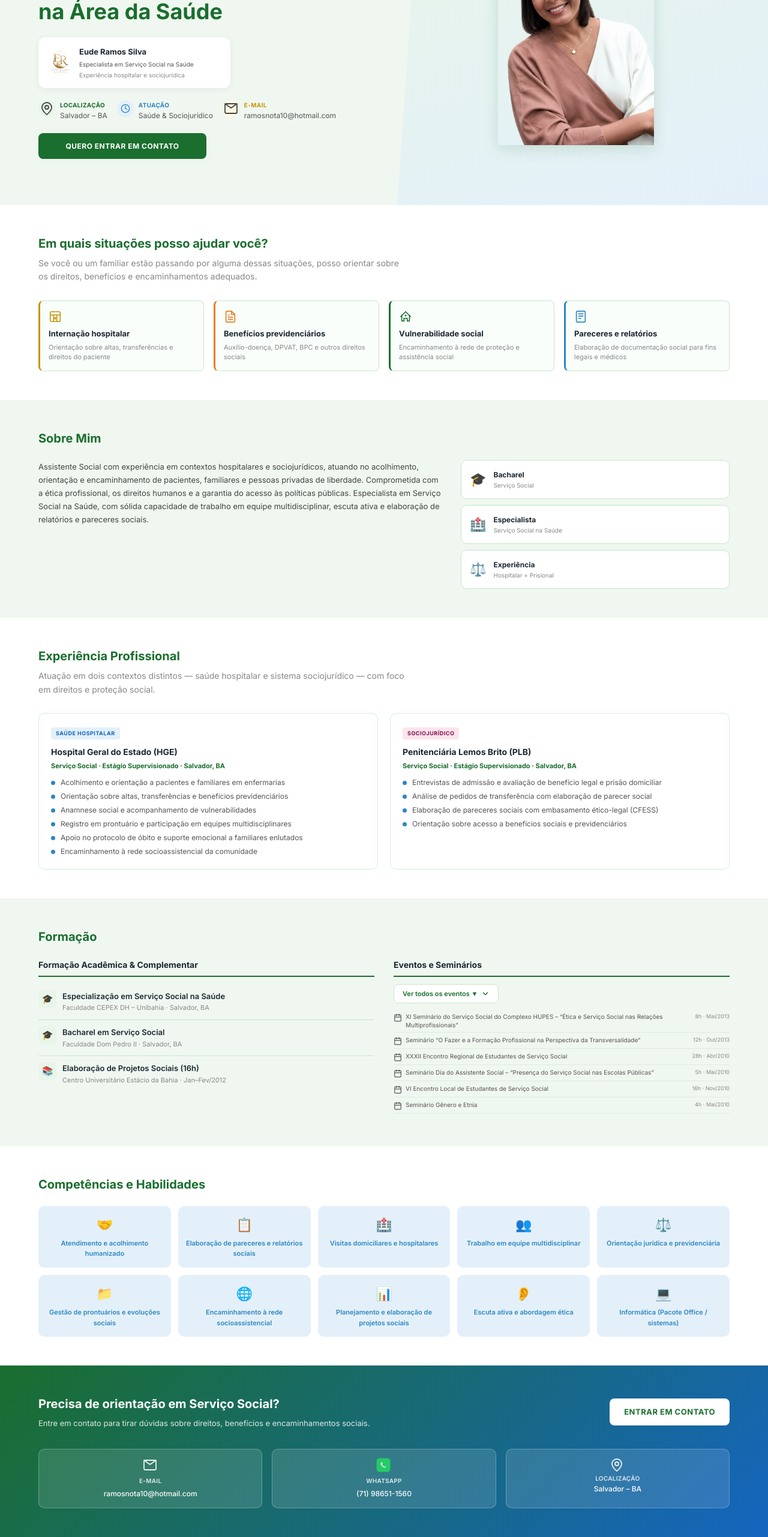
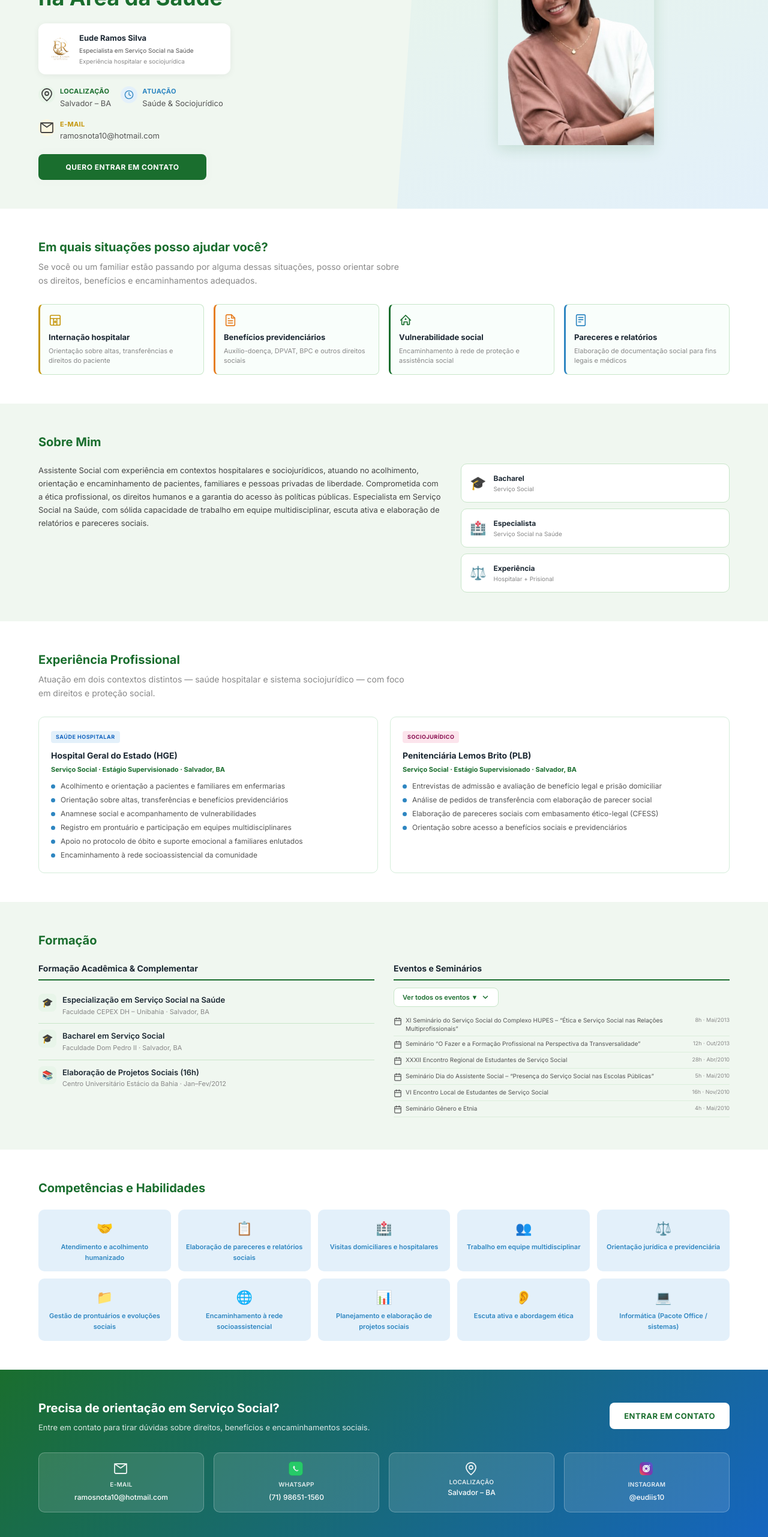
Before and after one commit to ViChagas07/Eude_Ramos, a Next.js app: page / in a window 1280 px wide. Shown: the part 234-2797 px from the top of the page at 60% size. Built offline with nearby package versions, Linux system fonts and the light colour scheme.

Commit message:
feat: add Instagram link to contato section

```diff
--- a/app/PortfolioContent.tsx
+++ b/app/PortfolioContent.tsx
@@ -139,6 +139,31 @@ function IconWhatsApp() {
         d="M17.4 14.8c-.3-.1-1.5-.7-1.7-.8-.2-.1-.4-.1-.5.1-.2.3-.6.8-.8.9-.1.1-.3.1-.5 0-1-.5-1.8-1-3.1-2.5-.4-.5-.7-1-.8-1.5 0-.2 0-.3.1-.5.1-.1.2-.2.3-.4.1-.1.1-.2.2-.3.1-.1.1-.2 0-.4-.1-.1-.5-1.2-.7-1.6-.2-.4-.4-.3-.5-.3h-.5c-.2 0-.4.1-.6.3-.2.2-.8.8-.8 2 0 1.2.9 2.3 1 2.5.1.2 1.7 2.7 4.2 3.8.6.2 1 .4 1.4.3.4-.1 1.5-.6 1.7-1.2.2-.6.2-1.1.1-1.2-.1-.1-.2-.2-.4-.3z"
         fill="#ffffff"
       />
+    </svg>
+  );
+}
+
+function IconInstagram() {
+  return (
+    <svg
+      width="24"
+      height="24"
+      viewBox="0 0 24 24"
+      fill="none"
+    >
+      {/* Fundo gradiente estilo Instagram */}
+      <defs>
+        <linearGradient id="insta-grad" x1="0" y1="1" x2="1" y2="0">
+          <stop offset="0%" stopColor="#F58529" />
+          <stop offset="25%" stopColor="#DD2A7B" />
+          <stop offset="50%" stopColor="#8134AF" />
+          <stop offset="100%" stopColor="#515BD4" />
+        </linearGradient>
+      </defs>
+      <rect x="1" y="1" width="22" height="22" rx="6" fill="url(#insta-grad)" />
+      <rect x="7" y="7" width="10" height="10" rx="4" fill="none" stroke="#fff" strokeWidth="1.8" />
+      <circle cx="17.5" cy="6.5" r="1" fill="#fff" />
+      <circle cx="12" cy="12" r="3" fill="none" stroke="#fff" strokeWidth="1.8" />
     </svg>
   );
 }
@@ -1073,6 +1098,21 @@ export default function PortfolioContent() {
                   Salvador – BA
                 </span>
               </div>
+
+              <div className="contato-card">
+                <a
+                  href="https://www.instagram.com/eudiis10/"
+                  target="_blank"
+                  rel="noopener noreferrer"
+                  aria-label="Perfil do Instagram"
+                >
+                  <span className="contato-card-icon">
+                    <IconInstagram />
+                  </span>
+                  <span className="contato-card-label">Instagram</span>
+                  <span className="contato-card-value">@eudiis10</span>
+                </a>
+              </div>
             </div>
           </div>
         </div>
--- a/app/globals.css
+++ b/app/globals.css
@@ -325,7 +325,7 @@ small,
 }
 
 .hero-eyebrow-name {
-  font-size: 10px;
+  font-size: 13px;
   font-weight: 600;
   color: var(--green-primary);
   text-transform: uppercase;
@@ -333,7 +333,7 @@ small,
 }
 
 .hero-eyebrow-sub {
-  font-size: 8px;
+  font-size: 10px;
   color: var(--text-muted);
   text-transform: uppercase;
   letter-spacing: 0.5px;
@@ -430,7 +430,7 @@ small,
 }
 
 .hero-meta-label {
-  font-size: 9px;
+  font-size: 11px;
   font-weight: 700;
   text-transform: uppercase;
   letter-spacing: 0.3px;
@@ -449,7 +449,7 @@ small,
 }
 
 .hero-meta-value {
-  font-size: 11px;
+  font-size: 13px;
   color: var(--text-secondary);
 }
 
@@ -1218,6 +1218,10 @@ small,
     grid-template-columns: repeat(2, 1fr);
   }
 
+  .contato-cards {
+    grid-template-columns: repeat(2, 1fr);
+  }
+
   .comp-grid {
     grid-template-columns: repeat(3, 1fr);
   }
@@ -1361,11 +1365,11 @@ small,
   }
 
   .hero-eyebrow-name {
+    font-size: 13px;
+  }
+
+  .hero-eyebrow-sub {
     font-size: 11px;
-  }
-
-  .hero-eyebrow-sub {
-    font-size: 9px;
   }
 
   .hero-card-avatar {
@@ -1379,11 +1383,11 @@ small,
   }
 
   .hero-meta-label {
-    font-size: 10px;
+    font-size: 11px;
   }
 
   .hero-meta-value {
-    font-size: 12px;
+    font-size: 13px;
   }
 
   /* Section padding */
@@ -1443,7 +1447,7 @@ small,
   }
 
   .contato-cards {
-    grid-template-columns: repeat(3, 1fr);
+    grid-template-columns: repeat(4, 1fr);
     gap: 16px;
   }
 
```
